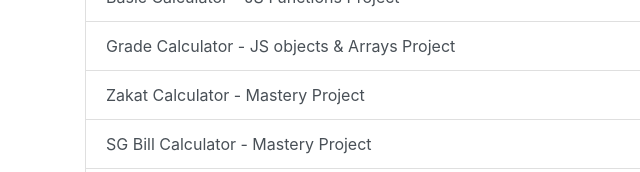
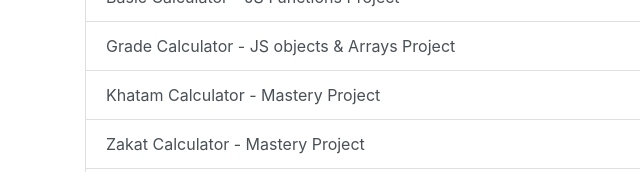
Before and after one commit to izzah1909/App, a plain HTML site: page index.html in a window 1280 px wide. Shown: the part 628-800 px from the top of the page, 0-640 px from the left. Drawn offline with nearby package versions, Linux system fonts and the light colour scheme.

Commit message:
Added Khatam Calculator

```diff
--- a/index.html
+++ b/index.html
@@ -36,6 +36,7 @@
                 <a href="https://izzah1909.github.io/Door-toggle/" class="list-group-item list-group-item-action" target="_blank">Door Toggle - JS DOMs Project</a>
                 <a href="https://izzah1909.github.io/Calculator/" class="list-group-item list-group-item-action" target="_blank">Basic Calculator - JS Functions Project</a>
                 <a href="https://izzah1909.github.io/Grade-calculator/" class="list-group-item list-group-item-action" target="_blank">Grade Calculator - JS objects & Arrays Project</a>
+                <a href="https://izzah1909.github.io/Khatam-Calculator/" class="list-group-item list-group-item-action" target="_blank">Khatam Calculator - Mastery Project</a>
                 <a href="#" class="list-group-item list-group-item-action" target="_blank">Zakat Calculator - Mastery Project</a>
                 <a href="#" class="list-group-item list-group-item-action" target="_blank">SG Bill Calculator - Mastery Project</a>
                 <a href="#" class="list-group-item list-group-item-action" target="_blank">Friendship Quiz - Mastery Project</a>
```
